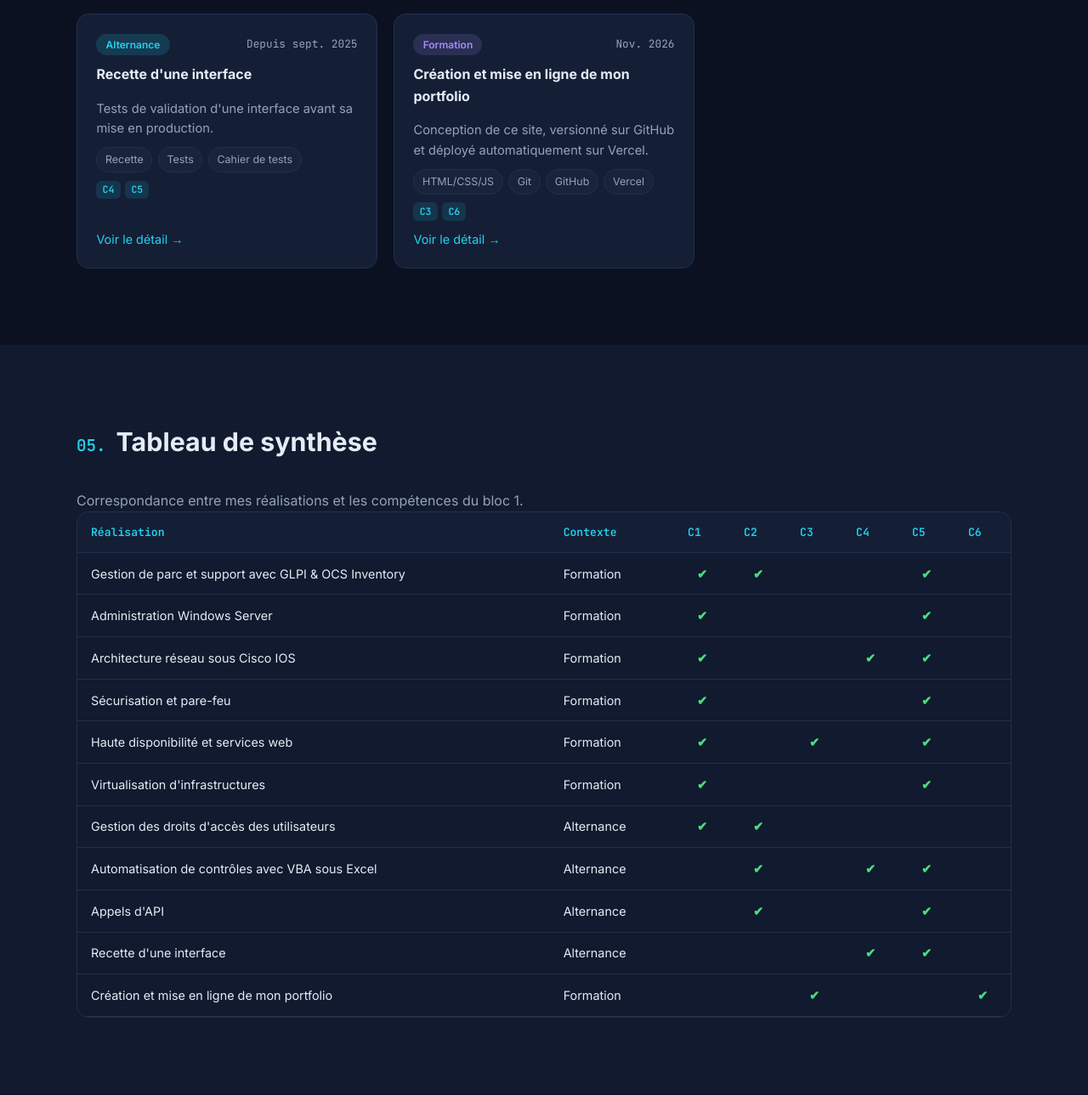
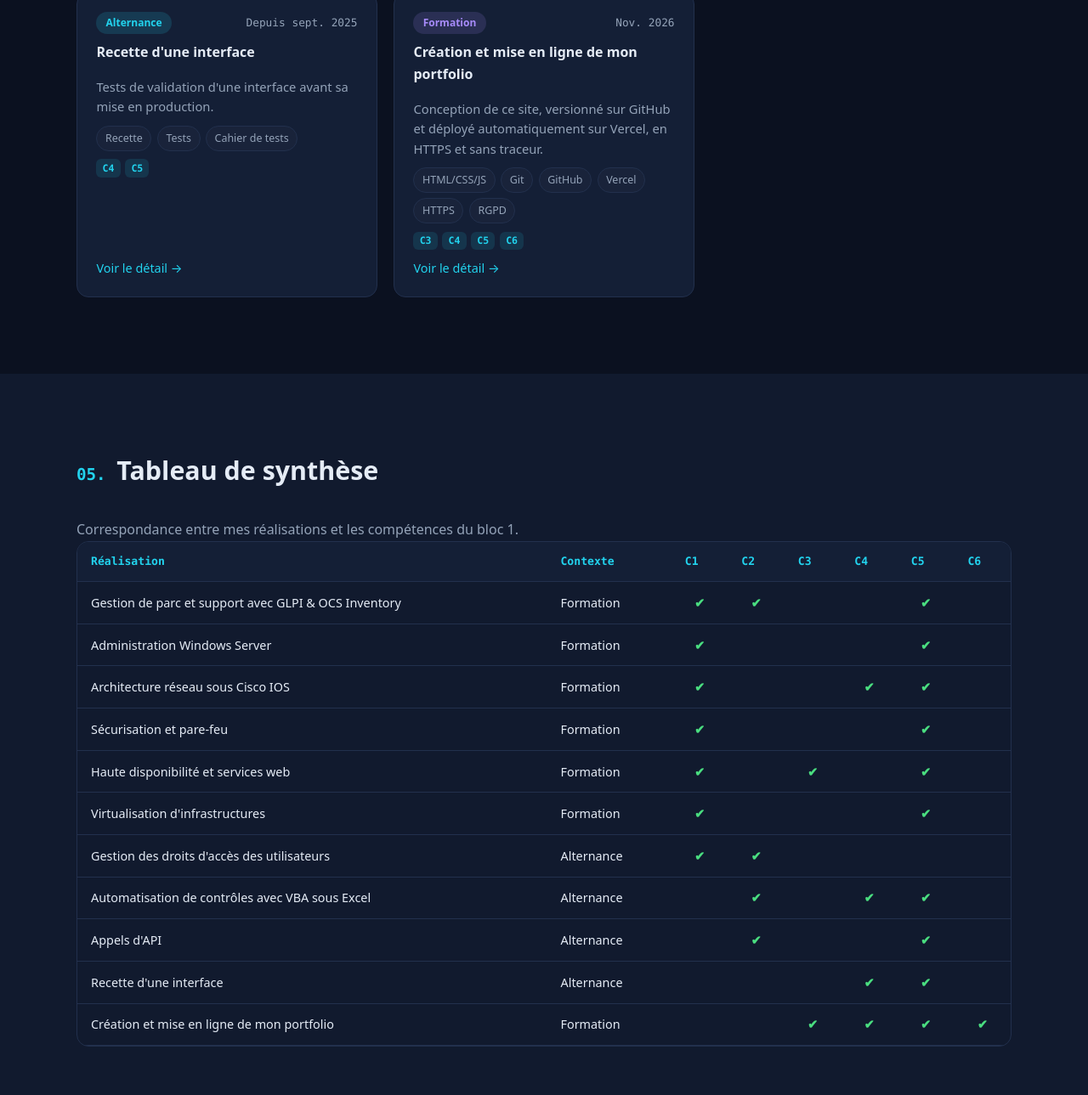
Before and after one commit to Yacine-ouamar/portfolio-bts-sio, a plain HTML site: page index.html in a window 1280 px wide. Shown: the part 4071-5360 px from the top of the page at 85% size. Drawn offline with Linux system fonts and the light colour scheme.

Commit message:
Description de ta modif

```diff
--- a/data.js
+++ b/data.js
@@ -291,14 +291,28 @@ const REALISATIONS = [
     titre: "Création et mise en ligne de mon portfolio",
     contexte: "Formation",
     periode: "Nov. 2026",
-    resume: "Conception de ce site, versionné sur GitHub et déployé automatiquement sur Vercel.",
-    tags: ["HTML/CSS/JS", "Git", "GitHub", "Vercel"],
-    competences: ["C3", "C6"],
+    resume: "Conception de ce site, versionné sur GitHub et déployé automatiquement sur Vercel, en HTTPS et sans traceur.",
+    tags: ["HTML/CSS/JS", "Git", "GitHub", "Vercel", "HTTPS", "RGPD"],
+    competences: ["C3", "C4", "C5", "C6"],
     details: {
-      contexte: "Valoriser mon parcours et mes compétences auprès du jury et des recruteurs.",
-      objectifs: ["Présenter mes réalisations", "Gérer mon identité professionnelle en ligne"],
-      etapes: ["Conception de la structure du site", "Développement HTML/CSS/JS", "Versionnement avec Git et GitHub", "Déploiement continu sur Vercel"],
-      resultat: "Portfolio en ligne, mis à jour automatiquement à chaque push.",
+      contexte: "Pour l'épreuve E5, je dois présenter mon parcours et mes réalisations dans un portfolio accessible en ligne jusqu'au jour de l'épreuve.",
+      objectifs: [
+        "Présenter mon parcours, mes réalisations et la couverture des 6 compétences du bloc 1",
+        "Garantir la disponibilité et la sécurité du site",
+        "Respecter le RGPD et l'accessibilité",
+        "Gérer mon identité professionnelle en ligne",
+      ],
+      etapes: [
+        "Choix d'un site statique (HTML/CSS/JS) : rapide, simple à maintenir, peu de surface d'attaque",
+        "Séparation du contenu (data.js) et de la mise en forme pour faciliter les mises à jour",
+        "Versionnement du code avec Git et hébergement du dépôt sur GitHub",
+        "Déploiement continu sur Vercel : chaque git push met le site en ligne, avec retour arrière possible",
+        "Problème rencontré : Vercel détectait encore l'ancien framework (Astro) → résolu avec un fichier vercel.json",
+        "RGPD : aucun cookie, aucun traceur, aucune police ni ressource tierce chargée, aucune donnée collectée",
+        "Sécurité : site servi en HTTPS, aucune base de données ni code côté serveur",
+        "Accessibilité : langue déclarée, contrastes élevés, navigation au clavier, site adapté au mobile",
+      ],
+      resultat: "Portfolio en ligne, disponible en permanence et mis à jour automatiquement à chaque push.",
     },
     docs: [],
   },
--- a/index.html
+++ b/index.html
@@ -5,9 +5,6 @@
   <meta name="viewport" content="width=device-width, initial-scale=1.0" />
   <title>Portfolio – BTS SIO SISR</title>
   <meta name="description" content="Portfolio de compétences – BTS SIO option SISR" />
-  <link rel="preconnect" href="https://fonts.googleapis.com" />
-  <link rel="preconnect" href="https://fonts.gstatic.com" crossorigin />
-  <link href="https://fonts.googleapis.com/css2?family=Inter:wght@400;500;600;700&family=JetBrains+Mono:wght@400;600&display=swap" rel="stylesheet" />
   <link rel="stylesheet" href="style.css" />
 </head>
 <body>
--- a/style.css
+++ b/style.css
@@ -11,10 +11,10 @@
 }
 * { box-sizing: border-box; margin: 0; padding: 0; }
 html { scroll-behavior: smooth; scroll-padding-top: 70px; }
-body { font-family: "Inter", system-ui, sans-serif; background: var(--bg); color: var(--text); line-height: 1.6; }
+body { font-family: system-ui, -apple-system, "Segoe UI", Roboto, sans-serif; background: var(--bg); color: var(--text); line-height: 1.6; }
 a { color: inherit; text-decoration: none; }
 .container { width: min(1100px, 92%); margin: 0 auto; }
-.mono { font-family: "JetBrains Mono", monospace; }
+.mono { font-family: ui-monospace, "Cascadia Code", Consolas, monospace; }
 .accent { color: var(--accent); }
 .muted { color: var(--muted); }
 .small { font-size: .8rem; }
@@ -25,7 +25,7 @@ a { color: inherit; text-decoration: none; }
 /* Nav */
 .nav { position: sticky; top: 0; z-index: 50; background: rgba(11,17,32,.85); backdrop-filter: blur(10px); border-bottom: 1px solid var(--border); }
 .nav-inner { display: flex; align-items: center; justify-content: space-between; height: 62px; }
-.logo { font-family: "JetBrains Mono", monospace; font-weight: 600; }
+.logo { font-family: ui-monospace, "Cascadia Code", Consolas, monospace; font-weight: 600; }
 .prompt { color: var(--accent); }
 nav { display: flex; gap: 1.4rem; }
 nav a { font-size: .92rem; color: var(--muted); transition: color .2s; }
@@ -38,7 +38,7 @@ section:nth-of-type(even) { background: var(--bg-2); }
 h2 { font-size: 1.9rem; margin-bottom: 2rem; }
 h3 { font-size: 1.15rem; margin-bottom: 1rem; }
 h4 { font-size: 1rem; margin-bottom: .4rem; }
-.num { font-family: "JetBrains Mono", monospace; color: var(--accent); font-size: 1.2rem; margin-right: .3rem; }
+.num { font-family: ui-monospace, "Cascadia Code", Consolas, monospace; color: var(--accent); font-size: 1.2rem; margin-right: .3rem; }
 
 /* Hero */
 .hero { min-height: min(88vh, 760px); display: flex; align-items: center; background:
@@ -73,7 +73,7 @@ h4 { font-size: 1rem; margin-bottom: .4rem; }
 .card { background: var(--card); border: 1px solid var(--border); border-radius: var(--radius); padding: 1.4rem; transition: border-color .2s, transform .2s; display: flex; flex-direction: column; gap: .6rem; }
 .card:hover { border-color: var(--accent); }
 .card p { font-size: .92rem; }
-.badge { display: inline-block; width: fit-content; font-family: "JetBrains Mono", monospace; font-size: .8rem; font-weight: 600; padding: .2rem .55rem; border-radius: 6px; background: rgba(34,211,238,.12); color: var(--accent); }
+.badge { display: inline-block; width: fit-content; font-family: ui-monospace, "Cascadia Code", Consolas, monospace; font-size: .8rem; font-weight: 600; padding: .2rem .55rem; border-radius: 6px; background: rgba(34,211,238,.12); color: var(--accent); }
 .badge.sm { font-size: .72rem; padding: .1rem .45rem; }
 .link { color: var(--accent); font-size: .9rem; margin-top: auto; }
 
@@ -98,7 +98,7 @@ h4 { font-size: 1rem; margin-bottom: .4rem; }
 .table-wrap { overflow-x: auto; border: 1px solid var(--border); border-radius: var(--radius); }
 table { width: 100%; border-collapse: collapse; font-size: .9rem; }
 th, td { padding: .8rem 1rem; border-bottom: 1px solid var(--border); text-align: left; }
-th { background: var(--card); font-family: "JetBrains Mono", monospace; color: var(--accent); font-size: .82rem; }
+th { background: var(--card); font-family: ui-monospace, "Cascadia Code", Consolas, monospace; color: var(--accent); font-size: .82rem; }
 tbody tr { cursor: pointer; }
 tbody tr:hover { background: rgba(34,211,238,.05); }
 td.center { text-align: center; }
```
